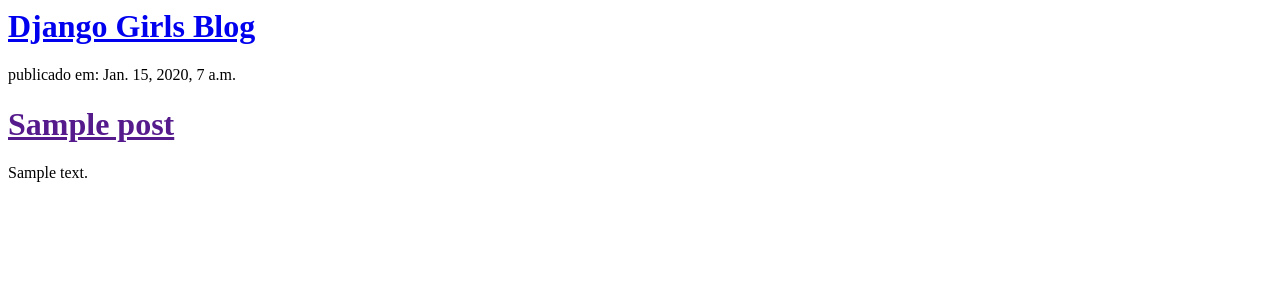
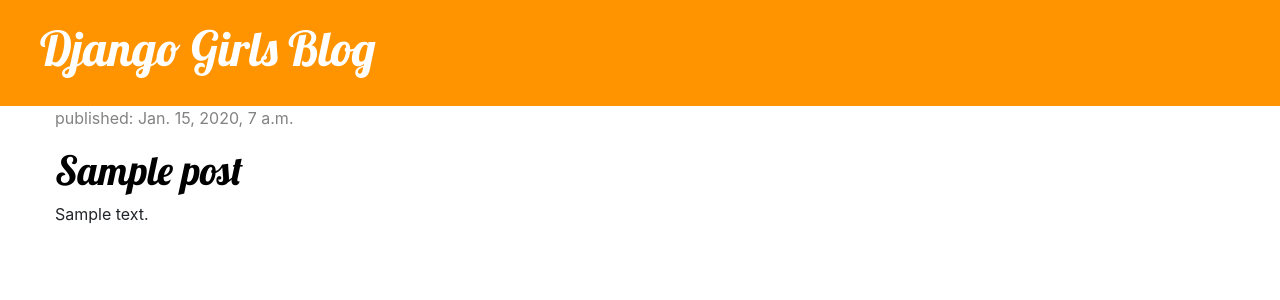
Before and after one commit to icarllas/Noticias, a Django app: template blog/templates/blog/post_list.html in a window 1280 px wide. Shown: the top 300 px of the page. Run offline with Django 3.2, Linux system fonts and the light colour scheme; the template is opened without the code that fills it: values that come from a table or form of the project are taken from there, others are empty; tables that the repository leaves empty hold one stand-in row (values such as "Sample post"); some libraries are stand-ins or nearby versions.

Commit message:
Adicionando view e template para detalhamento dos posts do blog e tambem css para o site.

```diff
--- /dev/null
+++ b/blog/static/css/blog.css
@@ -0,0 +1,46 @@
+.page-header {
+    background-color: #ff9400;
+    margin-top: 0;
+    padding: 20px 20px 20px 40px;
+}
+
+.page-header h1, .page-header h1 a, .page-header h1 a:visited, .page-header h1 a:active {
+    color: #ffffff;
+    font-size: 36pt;
+    text-decoration: none;
+}
+
+.content {
+    margin-left: 40px;
+}
+
+h1, h2, h3, h4 {
+    font-family: 'Lobster', cursive;
+}
+
+.date {
+    color: #828282;
+}
+
+.save {
+    float: right;
+}
+
+.post-form textarea, .post-form input {
+    width: 100%;
+}
+
+.top-menu, .top-menu:hover, .top-menu:visited {
+    color: #ffffff;
+    float: right;
+    font-size: 26pt;
+    margin-right: 20px;
+}
+
+.post {
+    margin-bottom: 70px;
+}
+
+.post h1 a, .post h1 a:visited {
+    color: #000000;
+}
--- /dev/null
+++ b/blog/templates/blog/base.html
@@ -0,0 +1,24 @@
+{% load static %}
+<!DOCTYPE html>
+<html>
+<head>
+    <link rel="stylesheet" href="https://stackpath.bootstrapcdn.com/bootstrap/4.1.3/css/bootstrap.min.css" integrity="sha384-MCw98/SFnGE8fJT3GXwEOngsV7Zt27NXFoaoApmYm81iuXoPkFOJwJ8ERdknLPMO" crossorigin="anonymous">
+<script src="https://stackpath.bootstrapcdn.com/bootstrap/4.1.3/js/bootstrap.min.js" integrity="sha384-ChfqqxuZUCnJSK3+MXmPNIyE6ZbWh2IMqE241rYiqJxyMiZ6OW/JmZQ5stwEULTy" crossorigin="anonymous"></script>
+    <link rel="stylesheet" href="{% static 'css/blog.css' %}">
+    <link href="//fonts.googleapis.com/css?family=Lobster&subset=latin,latin-ext" rel="stylesheet" type="text/css">
+
+</head>
+<body>
+    <div class="page-header">
+        <h1><a href="/">Django Girls Blog</a></h1>
+    </div>
+    <div class="content container">
+        <div class="row">
+            <div class="col-md-8">
+            {% block content %}
+            {% endblock %}
+            </div>
+        </div>
+    </div>
+</body>
+</html>
--- a/blog/templates/blog/post_list.html
+++ b/blog/templates/blog/post_list.html
@@ -1,11 +1,13 @@
-<div>
-    <h1><a href="/">Django Girls Blog</a></h1>
-</div>
+{% extends 'blog/base.html' %}
 
-{% for post in posts %}
-    <div>
-        <p>publicado em: {{ post.published_date }}</p>
-        <h1><a href="">{{ post.title }}</a></h1>
-        <p>{{ post.text|linebreaksbr }}</p>
-    </div>
-{% endfor %}
+{% block content %}
+    {% for post in posts %}
+        <div class="post">
+            <div class="date">
+                <p>published: {{ post.published_date }}</p>
+            </div>
+            <h1><a href="{% url 'post_detail' pk=post.pk %}">{{ post.title }}</a></h1>
+            <p>{{ post.text|linebreaksbr }}</p>
+        </div>
+    {% endfor %}
+{% endblock %}
--- a/blog/urls.py
+++ b/blog/urls.py
@@ -3,4 +3,5 @@ from . import views
 
 urlpatterns = [
     path('', views.post_list, name='post_list'),
+    path('post/<int:pk>/', views.post_detail, name='post_detail'),
 ]
--- a/blog/views.py
+++ b/blog/views.py
@@ -1,4 +1,4 @@
-from django.shortcuts import render
+from django.shortcuts import render, get_object_or_404
 from django.utils import timezone
 from .models import Post
 
@@ -6,3 +6,7 @@ from .models import Post
 def post_list(request):
     posts = Post.objects.filter(published_date__lte=timezone.now()).order_by('published_date')
     return render(request, 'blog/post_list.html', {'posts': posts})
+
+def post_detail(request, pk):
+    post = get_object_or_404(Post, pk=pk)
+    return render(request, 'blog/post_detail.html', {'post': post})
```
Also changed, not shown: blog/templates/blog/post_detail.html (added, +13 -0 lines).
